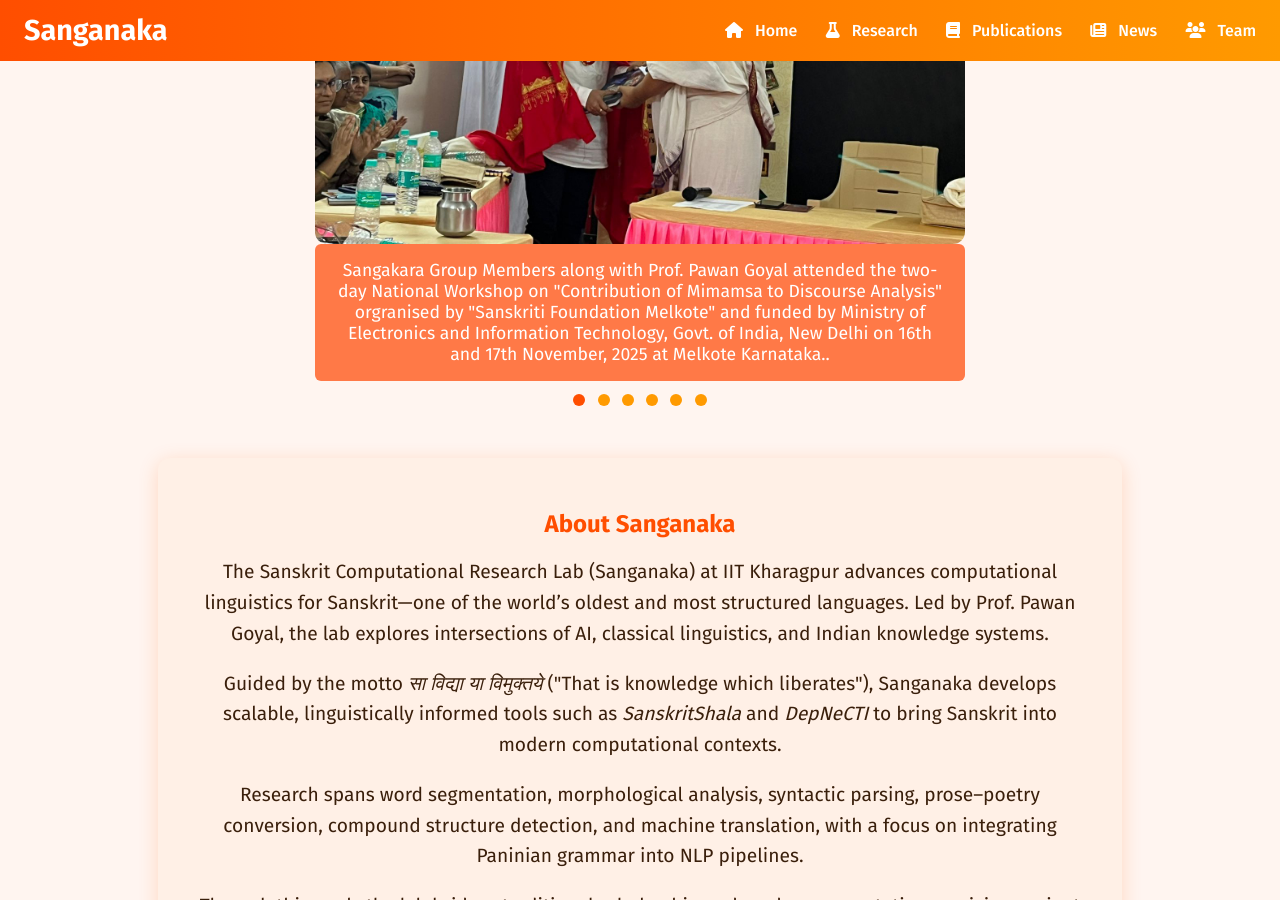
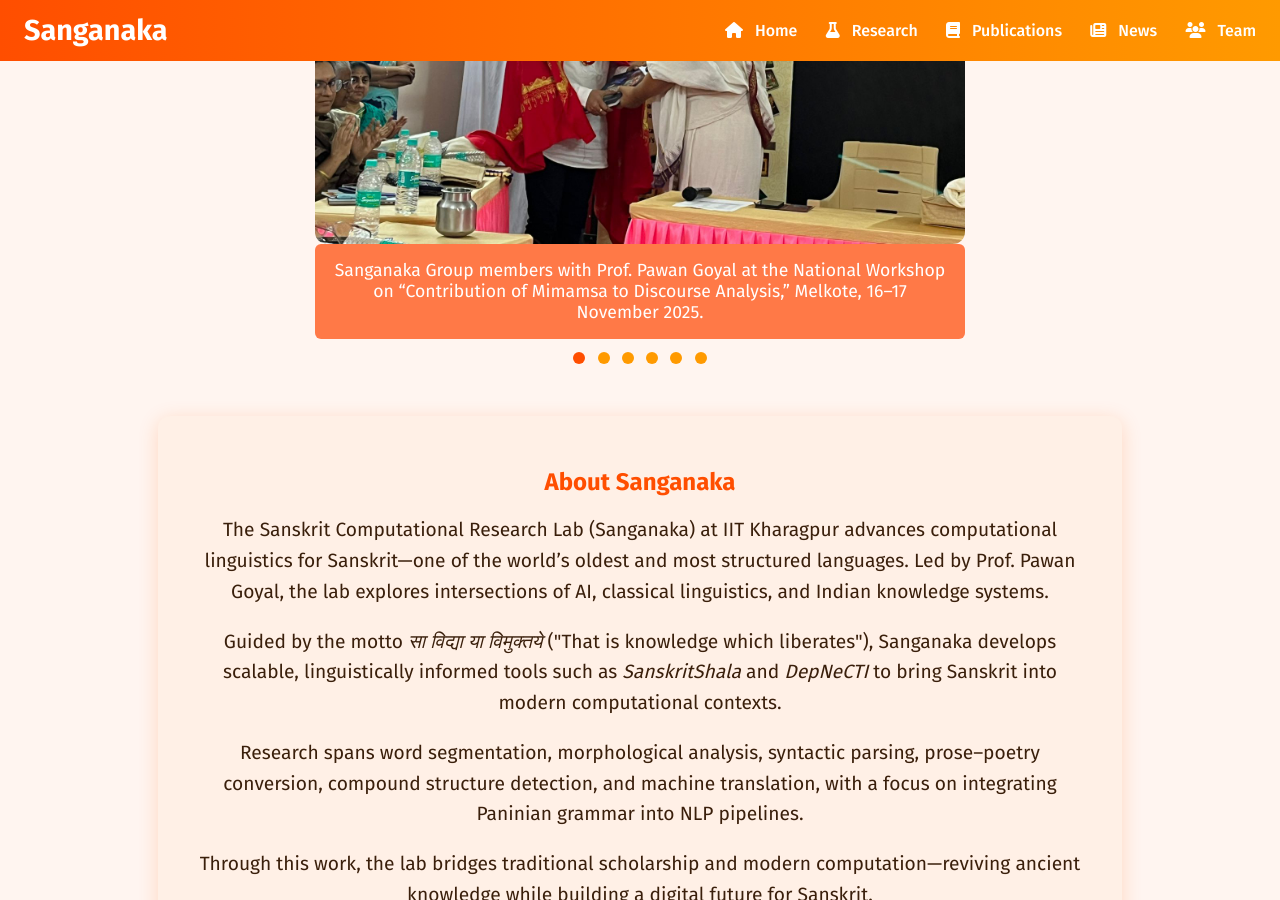
Before and after one commit to sanganaka-iitkgp/sanganaka-iitkgp.github.io, a Jekyll site: the page built from index.html, in a window 1280 px wide and 900 px high, scrolled down 336 px. Built offline with Jekyll 4.4.1, drawn with Linux system fonts in a browser that asks for light colours; some web fonts are replaced.

Commit message:
Fixed carousal. Worked on site indexing

```diff
--- a/Gemfile
+++ b/Gemfile
@@ -2,3 +2,6 @@ source "https://rubygems.org"
 
 gem "jekyll", "~> 4.4.1"
 gem "webrick", "~> 1.8"
+gem "logger"
+gem "wdm", ">= 0.1.0" if Gem.win_platform?
+gem "jekyll-sitemap"
--- a/_config.yml
+++ b/_config.yml
@@ -3,6 +3,8 @@ title: Sanganaka Lab
 collections:
   team:
     output: true
+plugins:
+  - jekyll-sitemap
 
 # optional: global permalink for members
 defaults:
--- /dev/null
+++ b/google2bc85c3d30169908.html
@@ -0,0 +1 @@
+google-site-verification: google2bc85c3d30169908.html
--- a/html/publications.html
+++ b/html/publications.html
@@ -11,6 +11,8 @@ title: Publications
   <meta charset="UTF-8" />
   <meta name="viewport" content="width=device-width, initial-scale=1.0" />
   <title>Publications | Sanganaka Lab</title>
+  <meta name="description"
+      content="Publications from Sanganaka Labs, IIT Kharagpur.">
   <link rel="stylesheet" href="../css/global.css" />
 
   <style>
--- a/index.html
+++ b/index.html
@@ -11,6 +11,8 @@ title: Home
   <meta charset="UTF-8">
   <meta name="viewport" content="width=device-width, initial-scale=1.0">
   <title>Sanganaka Research Lab - Home</title>
+  <meta name="description"
+      content="Sanganaka Lab at IIT Kharagpur. Research in Sanskrit, AI, NLP, and NLP research at IIT Kharagpur.">
   <link rel="shortcut icon" href="images/favicon.ico" type="image/x-icon">
   <link href="https://fonts.googleapis.com/css2?family=Cinzel:wght@400;500;700&display=swap" rel="stylesheet">
   <link rel="stylesheet" href="../css/global.css">
@@ -117,28 +119,46 @@ title: Home
   <!-- Slider Carousel -->
   <section class="carousel">
     <div class="slides fade">
-      <img src="images/slider/1.jpeg" alt="Slide 1">
-      <div class="caption">Sangakara Group Members along with Prof. Pawan Goyal attended the two-day National Workshop on "Contribution of Mimamsa to Discourse Analysis" orgranised by "Sanskriti Foundation Melkote" and funded by Ministry of Electronics and Information Technology, Govt. of India, New Delhi on 16th and 17th November, 2025 at Melkote Karnataka..</div>
+      <img src="images/slider/1.jpeg" alt="Sanganaka Group at Mimamsa Discourse Analysis Workshop, Melkote">
+      <div class="caption">
+        Sanganaka Group members with Prof. Pawan Goyal at the National Workshop on
+        “Contribution of Mimamsa to Discourse Analysis,” Melkote, 16–17 November 2025.
+      </div>
     </div>
+
     <div class="slides fade">
-      <img src="images/slider/1.png" alt="Slide 2">
-      <div class="caption">The Sanganaka Lab Logo – Tree-from-book logo with brain-like leaves and Damru symbols.</div>
+      <img src="images/slider/1.png" alt="Sanganaka Lab logo">
+      <div class="caption">
+        Sanganaka Lab logo representing the integration of Sanskrit knowledge and AI.
+      </div>
     </div>
+
     <div class="slides fade">
-      <img src="images/slider/2.jpg" alt="Slide 3">
-      <div class="caption">Sanskrit & AI Conference Poster – Using AI to enrich Sanskrit language and culture.</div>
+      <img src="images/slider/2.jpg" alt="Sanskrit and AI conference poster">
+      <div class="caption">
+        Sanskrit and AI Conference poster highlighting AI-driven enrichment of Sanskrit.
+      </div>
     </div>
+
     <div class="slides fade">
-      <img src="images/slider/3.jpeg" alt="Slide 4">
-      <div class="caption">A Moment to Be Proud Of – Prof. Pawan Goyal honored for EMNLP papers.</div>
+      <img src="images/slider/3.jpeg" alt="Prof. Pawan Goyal honored for EMNLP papers">
+      <div class="caption">
+        Prof. Pawan Goyal being honored for EMNLP publications.
+      </div>
     </div>
+
     <div class="slides fade">
-      <img src="images/slider/4.jpg" alt="Slide 5">
-      <div class="caption">CSSL Paper Presentation Day – Prof. Goyal meeting students at EMNLP-2024.</div>
+      <img src="images/slider/4.jpg" alt="CSSL paper presentation at EMNLP 2024">
+      <div class="caption">
+        CSSL paper presentation and student interactions at EMNLP 2024.
+      </div>
     </div>
+
     <div class="slides fade">
-      <img src="images/slider/5.png" alt="Slide 6">
-      <div class="caption">Pretam Ray Presenting CSSL – Pretam Ray presenting his CSSL paper at EMNLP 2024.</div>
+      <img src="images/slider/5.png" alt="Pretam Ray presenting CSSL paper at EMNLP 2024">
+      <div class="caption">
+        Pretam Ray presenting the CSSL paper at EMNLP 2024.
+      </div>
     </div>
 
     <div class="dots-container">
@@ -150,6 +170,7 @@ title: Home
       <span class="dot" onclick="currentSlide(6)"></span>
     </div>
   </section>
+
 
   <!-- About Section -->
   <section class="about">
```
Also changed, not shown: Gemfile.lock.
